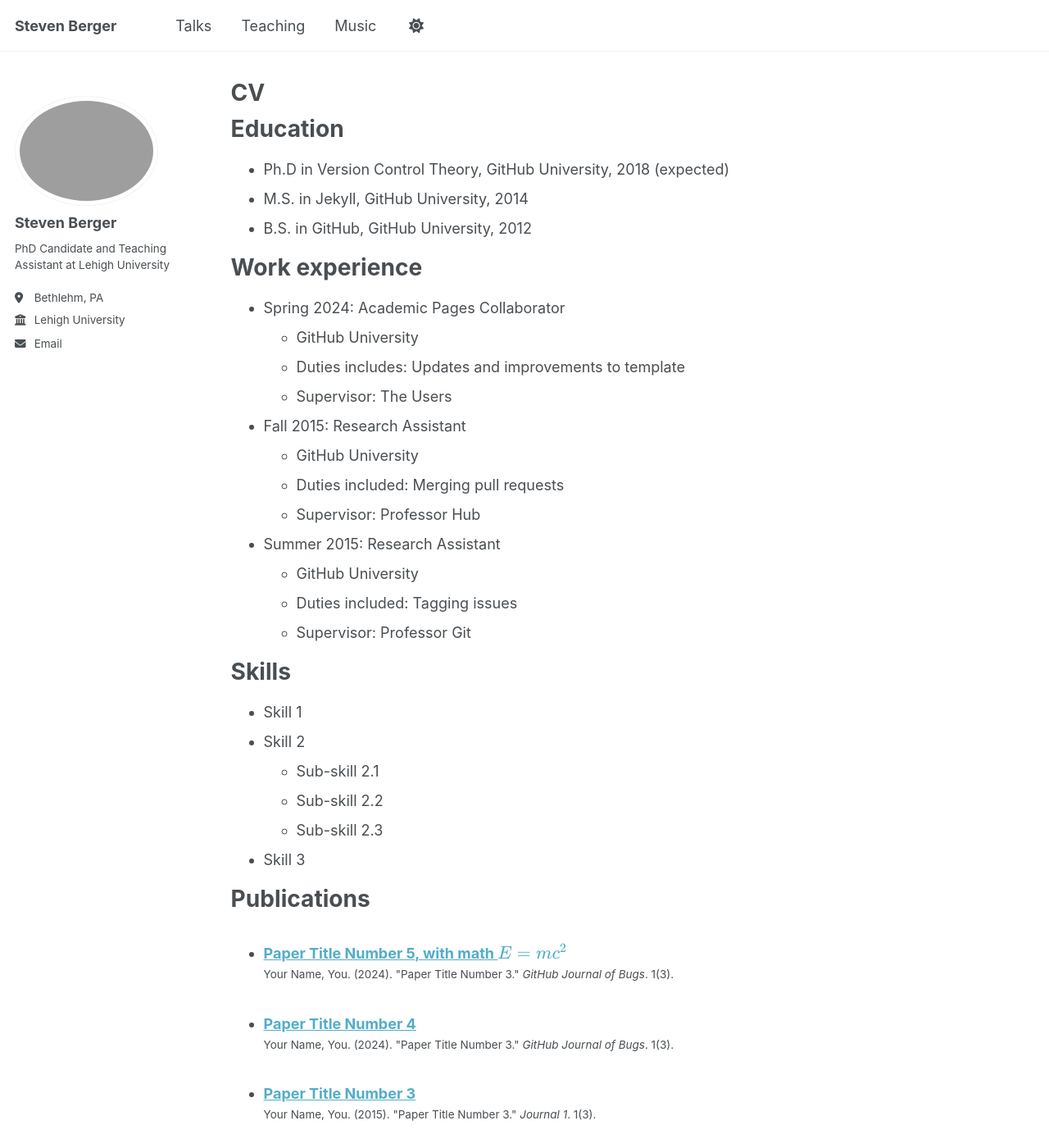
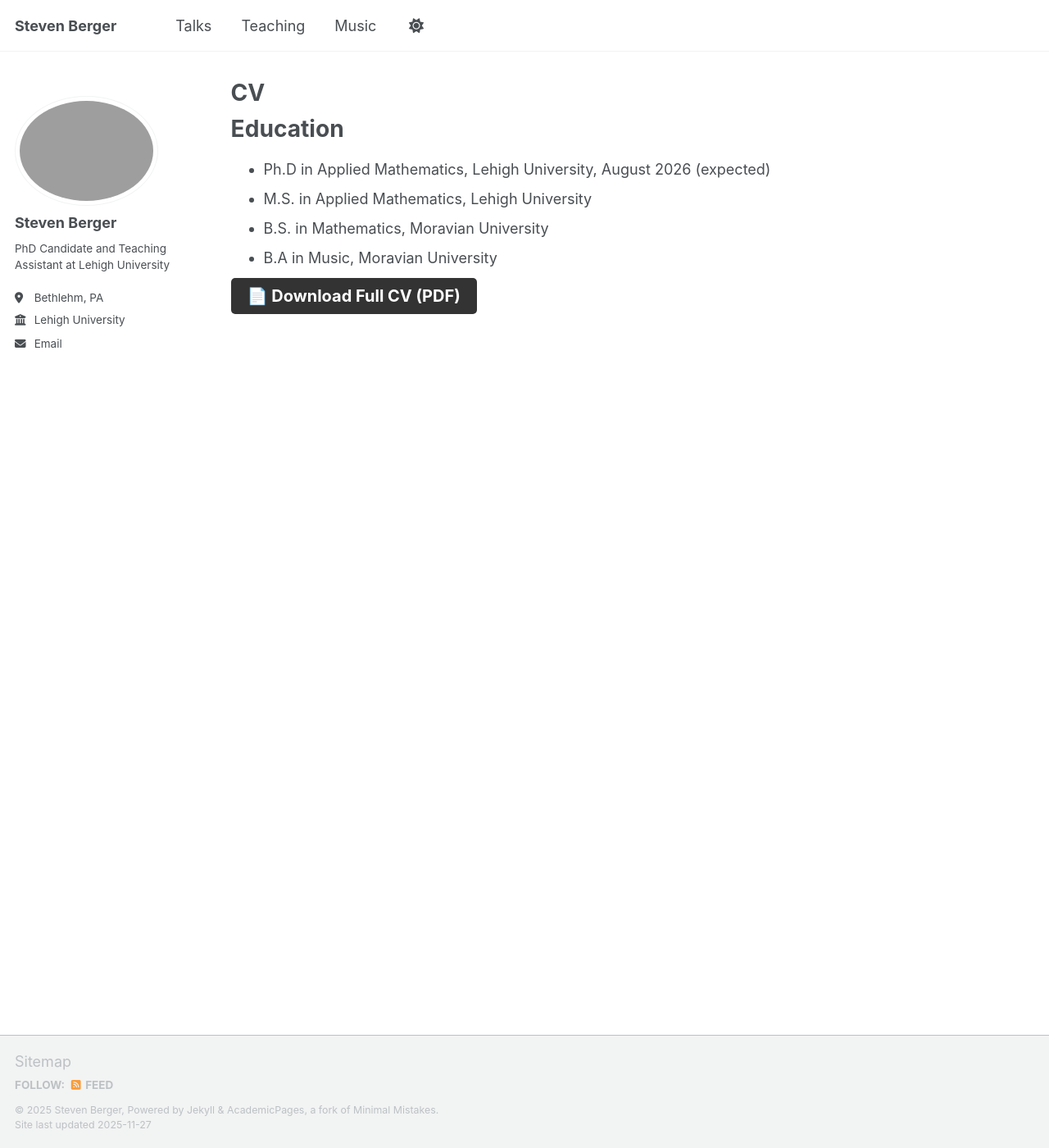
Before and after one commit to SRBerger/SRBerger.github.io, a Jekyll site: the page built from _pages/cv.md, in a window 1280 px wide and 1400 px high. Shown: the whole window at 82% size. Built offline with Jekyll 4.4.1, drawn with Linux system fonts in a browser that asks for light colours; a script that is not in the unit is left out; some of the changed text lies outside the part shown.

Commit message:
Revise CV education and remove outdated sections
Updated education details and removed several sections including work experience, skills, publications, talks, teaching, and service and leadership.

```diff
--- a/_pages/cv.md
+++ b/_pages/cv.md
@@ -11,54 +11,13 @@ redirect_from:
 
 Education
 ======
-* Ph.D in Version Control Theory, GitHub University, 2018 (expected)
-* M.S. in Jekyll, GitHub University, 2014
-* B.S. in GitHub, GitHub University, 2012
+* Ph.D in Applied Mathematics, Lehigh University, August 2026 (expected)
+* M.S. in Applied Mathematics, Lehigh University
+* B.S. in Mathematics, Moravian University
+* B.A  in Music, Moravian University
 
-Work experience
-======
-* Spring 2024: Academic Pages Collaborator
-  * GitHub University
-  * Duties includes: Updates and improvements to template
-  * Supervisor: The Users
+<a href="/files/SB_CV.pdf" target="_blank" style="font-size: 20px; font-weight: bold; text-decoration: none; padding: 10px 20px; background-color: #333; color: white; border-radius: 5px;">
+  📄 Download Full CV (PDF)
+</a>
 
-* Fall 2015: Research Assistant
-  * GitHub University
-  * Duties included: Merging pull requests
-  * Supervisor: Professor Hub
-
-* Summer 2015: Research Assistant
-  * GitHub University
-  * Duties included: Tagging issues
-  * Supervisor: Professor Git
-
-Skills
-======
-* Skill 1
-* Skill 2
-  * Sub-skill 2.1
-  * Sub-skill 2.2
-  * Sub-skill 2.3
-* Skill 3
-
-Publications
-======
-  <ul>{% for post in site.publications reversed %}
-    {% include archive-single-cv.html %}
-  {% endfor %}</ul>
-
-Talks
-======
-  <ul>{% for post in site.talks reversed %}
-    {% include archive-single-talk-cv.html  %}
-  {% endfor %}</ul>
-
-Teaching
-======
-  <ul>{% for post in site.teaching reversed %}
-    {% include archive-single-cv.html %}
-  {% endfor %}</ul>
-
-Service and leadership
-======
-* Currently signed in to 43 different slack teams
+<br><br>
```
